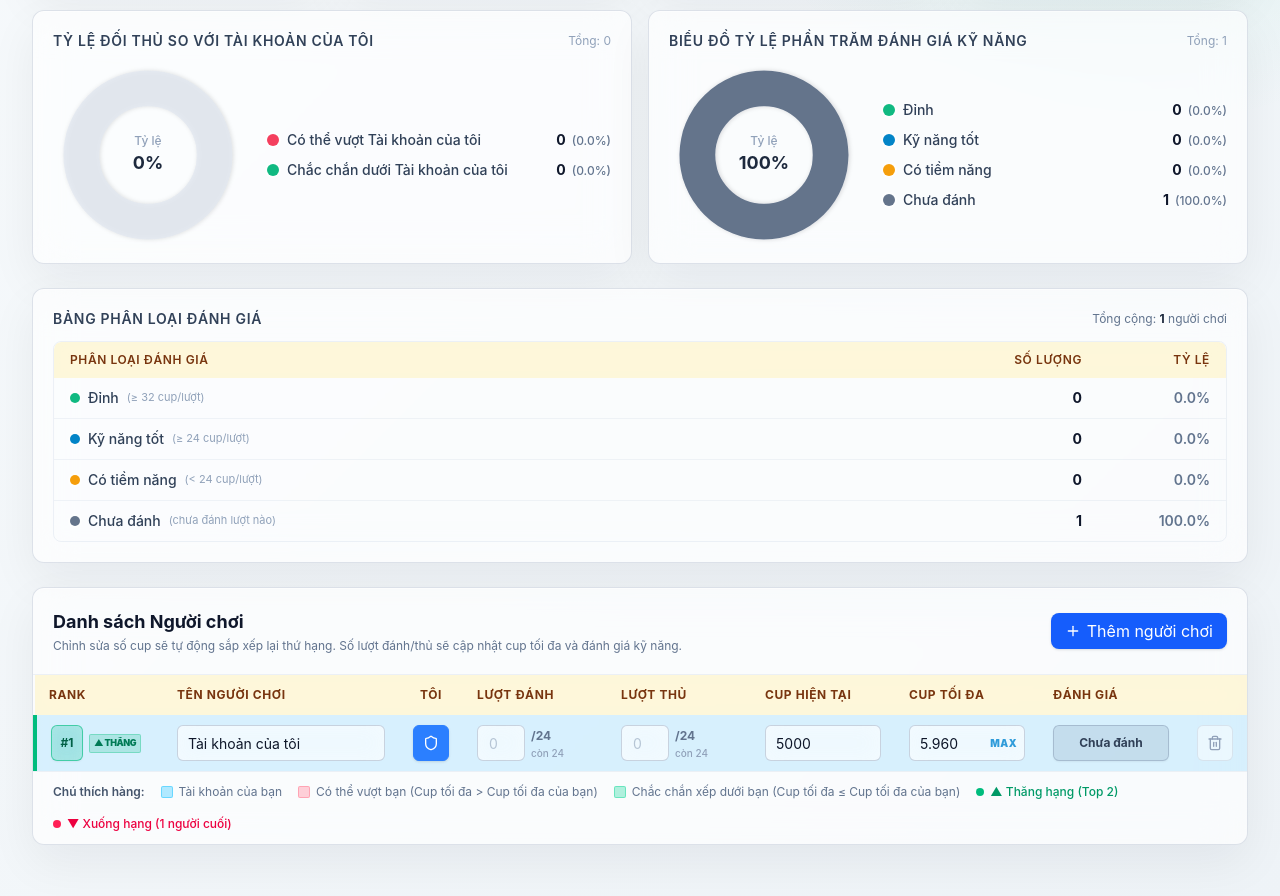
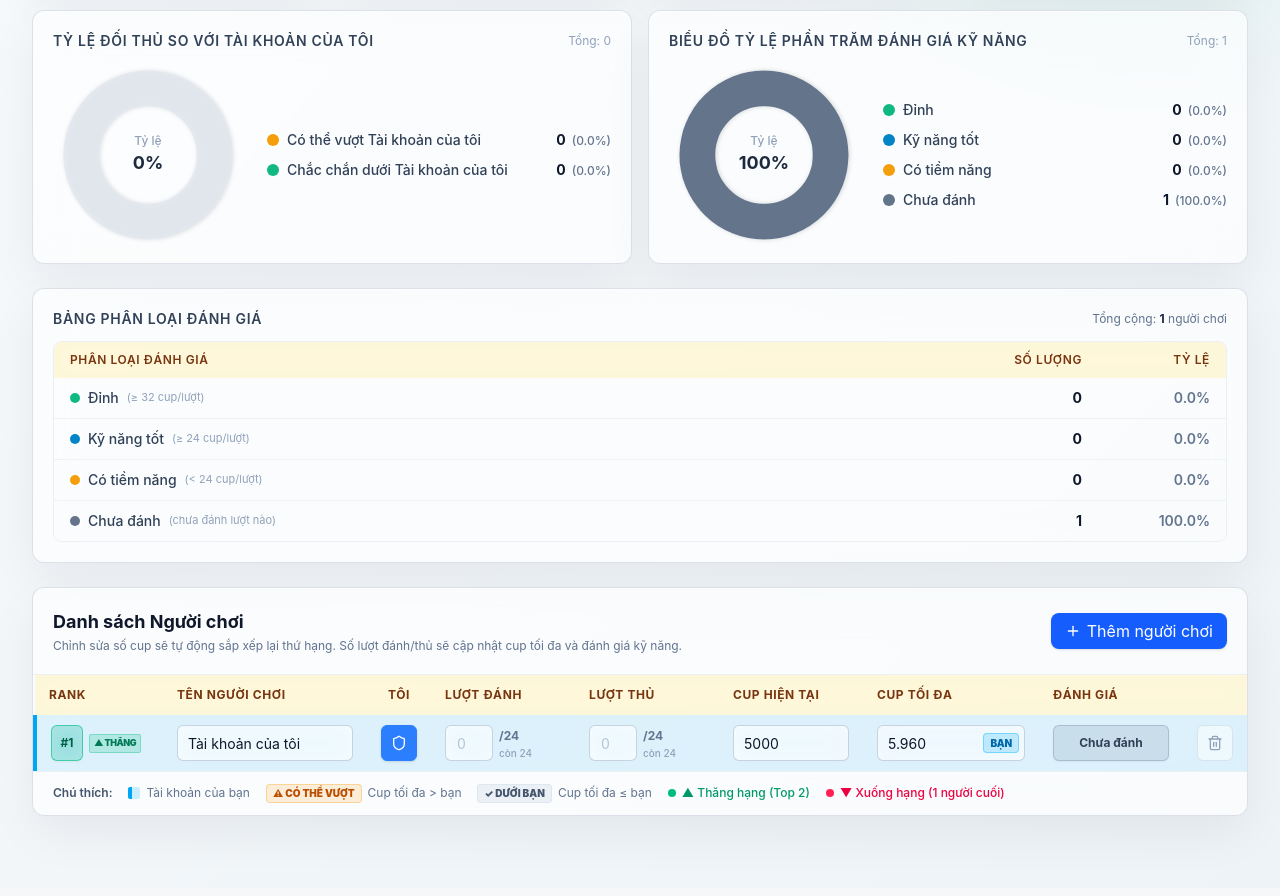
Before and after one commit to pmmdrg/coc-rank-dashboard, a React (Vite) app: page / in a window 1280 px wide. Shown: the part 520-1416 px from the top of the page. Built offline with nearby package versions, Linux system fonts and the light colour scheme.

Commit message:
style(ui): redesign table rows with neutral glass background and amber status badges in max cups column

```diff
--- a/src/App.tsx
+++ b/src/App.tsx
@@ -24,7 +24,7 @@ import { SummaryTables } from './components/SummaryTables'
 const DRAFT_STORAGE_KEY = 'coc_rank_autosave_draft'
 
 const comparisonColors = {
-  canPass: '#f43f5e',
+  canPass: '#f59e0b',
   below: '#10b981',
 }
 
--- a/src/components/PlayerRow.tsx
+++ b/src/components/PlayerRow.tsx
@@ -68,24 +68,24 @@ export function PlayerRow({
 }: PlayerRowProps) {
   const rowClass = isMyPlayer
     ? 'row-mine'
-    : canPassMe
-      ? 'row-risk'
-      : 'row-below'
+    : 'row-neutral'
 
   const remainingAttacks = Math.max(0, maxAttacks - player.attacks)
   const remainingDefenses = Math.max(0, maxDefenses - player.defenses)
   const { avgCupsPerAttack } = calculatePlayerRating(player.currentCups, player.attacks)
 
-  const zoneClass = isPromotionZone
-    ? 'border-l-4 border-l-emerald-500 bg-emerald-500/[0.04] dark:bg-emerald-500/[0.08]'
-    : isDemotionZone
-      ? 'border-l-4 border-l-rose-500 bg-rose-500/[0.04] dark:bg-rose-500/[0.08]'
-      : 'border-l-4 border-l-transparent'
+  const borderClass = isMyPlayer
+    ? 'border-l-4 border-l-sky-500'
+    : isPromotionZone
+      ? 'border-l-4 border-l-emerald-500 bg-emerald-500/[0.03] dark:bg-emerald-500/[0.06]'
+      : isDemotionZone
+        ? 'border-l-4 border-l-rose-500 bg-rose-500/[0.03] dark:bg-rose-500/[0.06]'
+        : 'border-l-4 border-l-transparent'
 
   return (
     <tr
       ref={setRowRef}
-      className={`${rowClass} ${zoneClass} ${
+      className={`${rowClass} ${borderClass} ${
         isRemoving ? 'animate-row-exit' : 'animate-row-enter'
       } ${isHighlighted ? 'row-jump-highlight' : ''} transition-colors duration-200`}
     >
@@ -263,7 +263,7 @@ export function PlayerRow({
         />
       </td>
 
-      {/* Số cup tối đa có thể đạt (tự động tính theo công thức) */}
+      {/* Số cup tối đa có thể đạt (tự động tính theo công thức & chỉ báo so sánh) */}
       <td className="px-3.5 py-2.5 align-middle">
         <div className="relative flex h-9 items-center">
           <input
@@ -271,13 +271,31 @@ export function PlayerRow({
             readOnly
             value={player.maxPossibleCups.toLocaleString('vi-VN')}
             title={`Công thức: ${player.currentCups} cup hiện tại + (${maxAttacks} - ${player.attacks}) lượt chưa đánh × 40 = ${player.maxPossibleCups} cup`}
-            className="soft-field h-9 w-full rounded-md border-sky-400/30 bg-sky-500/10 px-2.5 pr-10 text-sm font-bold text-sky-700 select-all cursor-default dark:border-sky-800/50 dark:bg-sky-950/30 dark:text-sky-300"
+            className={`soft-field h-9 w-full rounded-md px-2.5 pr-24 text-sm font-bold select-all cursor-default transition-colors ${
+              isMyPlayer
+                ? 'border-sky-400/40 bg-sky-500/10 text-sky-700 dark:border-sky-500/40 dark:bg-sky-950/40 dark:text-sky-300'
+                : canPassMe
+                  ? 'border-amber-400/50 bg-amber-500/10 text-amber-800 dark:border-amber-500/40 dark:bg-amber-950/30 dark:text-amber-200'
+                  : 'border-slate-300/40 bg-slate-100/40 text-slate-600 dark:border-slate-700/40 dark:bg-slate-800/30 dark:text-slate-400'
+            }`}
           />
           <span
-            className="pointer-events-none absolute right-2 text-[10px] font-black tracking-wider text-sky-600/80 uppercase select-none dark:text-sky-400/80"
-            title="Tính tự động bằng công thức"
+            className={`pointer-events-none absolute right-1.5 inline-flex items-center gap-1 rounded px-1.5 py-0.5 text-[10px] font-black tracking-tight select-none border ${
+              isMyPlayer
+                ? 'border-sky-400/40 bg-sky-500/20 text-sky-700 dark:border-sky-400/30 dark:bg-sky-500/30 dark:text-sky-300'
+                : canPassMe
+                  ? 'border-amber-400/50 bg-amber-500/20 text-amber-800 dark:border-amber-400/40 dark:bg-amber-500/30 dark:text-amber-200'
+                  : 'border-slate-300/40 bg-slate-200/50 text-slate-500 dark:border-slate-700/40 dark:bg-slate-800/60 dark:text-slate-400'
+            }`}
+            title={
+              isMyPlayer
+                ? 'Mục tiêu cúp của bạn'
+                : canPassMe
+                  ? `Người này có thể đạt tới ${player.maxPossibleCups} cúp, cao hơn cúp tối đa của bạn!`
+                  : `Cúp tối đa (${player.maxPossibleCups}) không thể vượt bạn.`
+            }
           >
-            MAX
+            {isMyPlayer ? 'BẠN' : canPassMe ? '⚠ CÓ THỂ VƯỢT' : '✓ DƯỚI BẠN'}
           </span>
         </div>
       </td>
--- a/src/components/PlayerTable.tsx
+++ b/src/components/PlayerTable.tsx
@@ -345,7 +345,7 @@ export function PlayerTable({
               <th className="w-36 px-3.5 py-3">Lượt đánh</th>
               <th className="w-36 px-3.5 py-3">Lượt thủ</th>
               <th className="w-36 px-3.5 py-3">Cup hiện tại</th>
-              <th className="w-36 px-3.5 py-3">Cup tối đa</th>
+              <th className="w-44 px-3.5 py-3">Cup tối đa</th>
               <th className="w-36 px-3.5 py-3">Đánh giá</th>
               <th className="w-14 px-3.5 py-3"></th>
             </tr>
@@ -430,20 +430,24 @@ export function PlayerTable({
         </table>
       </div>
 
-      {/* Legend hướng dẫn màu */}
+      {/* Chú thích biểu tượng & trạng thái */}
       <div className="flex flex-wrap items-center gap-4 border-t border-slate-200/60 px-5 py-3 text-xs text-slate-500 dark:border-slate-700/60 dark:text-slate-400">
-        <span className="font-semibold text-slate-600 dark:text-slate-300">Chú thích hàng:</span>
+        <span className="font-semibold text-slate-600 dark:text-slate-300">Chú thích:</span>
         <span className="inline-flex items-center gap-1.5">
-          <span className="h-3 w-3 rounded-xs border border-sky-400/40 bg-sky-400/30" />
+          <span className="h-3 w-3 rounded-xs border-l-4 border-l-sky-500 bg-sky-400/20" />
           Tài khoản của bạn
         </span>
         <span className="inline-flex items-center gap-1.5">
-          <span className="h-3 w-3 rounded-xs border border-rose-400/40 bg-rose-400/30" />
-          Có thể vượt bạn (Cup tối đa &gt; Cup tối đa của bạn)
+          <span className="inline-flex items-center rounded px-1.5 py-0.5 text-[10px] font-black bg-amber-500/15 text-amber-700 dark:text-amber-300 border border-amber-500/30">
+            ⚠ CÓ THỂ VƯỢT
+          </span>
+          Cup tối đa &gt; bạn
         </span>
         <span className="inline-flex items-center gap-1.5">
-          <span className="h-3 w-3 rounded-xs border border-emerald-400/40 bg-emerald-400/30" />
-          Chắc chắn xếp dưới bạn (Cup tối đa ≤ Cup tối đa của bạn)
+          <span className="inline-flex items-center rounded px-1.5 py-0.5 text-[10px] font-black bg-slate-200/60 text-slate-600 dark:bg-slate-800/60 dark:text-slate-400 border border-slate-300/40 dark:border-slate-700/40">
+            ✓ DƯỚI BẠN
+          </span>
+          Cup tối đa ≤ bạn
         </span>
         {promotionCount > 0 && (
           <span className="inline-flex items-center gap-1.5 font-medium text-emerald-600 dark:text-emerald-400">
--- a/src/index.css
+++ b/src/index.css
@@ -13,12 +13,8 @@
   --field-text: #0f172a;
   --soft-table-head: rgba(254, 243, 199, 0.65);
   --table-head-text: #78350f;
-  --row-mine: rgba(186, 230, 253, 0.55);
-  --row-mine-hover: rgba(125, 211, 252, 0.7);
-  --row-risk: rgba(254, 205, 211, 0.5);
-  --row-risk-hover: rgba(253, 164, 175, 0.65);
-  --row-below: rgba(187, 247, 208, 0.5);
-  --row-below-hover: rgba(134, 239, 172, 0.65);
+  --row-mine: rgba(14, 165, 233, 0.12);
+  --row-mine-hover: rgba(14, 165, 233, 0.20);
   --text-main: #0f172a;
   --text-muted: #64748b;
   color: #172026;
@@ -104,22 +100,13 @@ select:focus-visible {
   background: var(--row-mine-hover) !important;
 }
 
-.row-risk {
-  background: var(--row-risk) !important;
+.row-neutral {
+  background: transparent;
   color: var(--text-main);
 }
 
-.row-risk:hover {
-  background: var(--row-risk-hover) !important;
-}
-
-.row-below {
-  background: var(--row-below) !important;
-  color: var(--text-main);
-}
-
-.row-below:hover {
-  background: var(--row-below-hover) !important;
+.row-neutral:hover {
+  background: rgba(148, 163, 184, 0.08) !important;
 }
 
 /* Dark theme variables: Áp dụng khi có class .dark trên html hoặc theo hệ thống */
@@ -138,12 +125,8 @@ html.dark,
     --field-text: #f1f5f9;
     --soft-table-head: rgba(245, 158, 11, 0.14);
     --table-head-text: #fde68a;
-    --row-mine: rgba(14, 165, 233, 0.22);
-    --row-mine-hover: rgba(14, 165, 233, 0.32);
-    --row-risk: rgba(244, 63, 94, 0.2);
-    --row-risk-hover: rgba(244, 63, 94, 0.3);
-    --row-below: rgba(16, 185, 129, 0.18);
-    --row-below-hover: rgba(16, 185, 129, 0.28);
+    --row-mine: rgba(14, 165, 233, 0.16);
+    --row-mine-hover: rgba(14, 165, 233, 0.26);
     --text-main: #f8fafc;
     --text-muted: #94a3b8;
     color: #e2e8f0;
```
